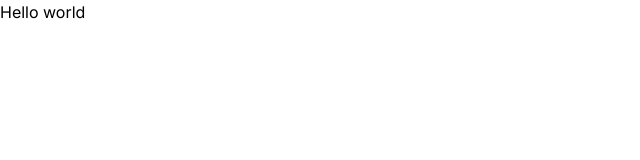
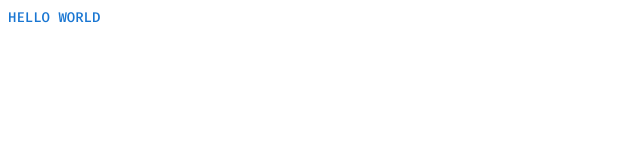
Before and after one commit to touhidhsn/touhidhasan, a Next.js app: page / in a window 1280 px wide. Shown: the top 160 px of the page, without its empty margins (0-640 px from the left). Built offline with nearby package versions, Linux system fonts and the light colour scheme.

Commit message:
mui setup

```diff
--- /dev/null
+++ b/app/Providers.tsx
@@ -0,0 +1,26 @@
+'use client';
+
+import { ThemeProvider, Typography, createTheme } from '@mui/material';
+import { NextFont } from 'next/dist/compiled/@next/font';
+import { ReactNode } from 'react';
+
+interface Props {
+  children: ReactNode;
+  fontName: NextFont;
+}
+
+const theme = createTheme({
+  typography: {
+    fontFamily: '"Fira Code", cursive',
+  },
+});
+
+const Providers = ({ children, fontName }: Props) => {
+  return (
+    <ThemeProvider className-={fontName} theme={theme}>
+      <Typography>{children}</Typography>
+    </ThemeProvider>
+  );
+};
+
+export default Providers;
--- a/app/layout.tsx
+++ b/app/layout.tsx
@@ -1,12 +1,13 @@
-import type { Metadata } from "next";
-import { Inter } from "next/font/google";
-import "./globals.css";
+import type { Metadata } from 'next';
+import { Fira_Code } from 'next/font/google';
+import './globals.css';
+import Providers from './Providers';
 
-const inter = Inter({ subsets: ["latin"] });
+const font = Fira_Code({ subsets: ['latin'] });
 
 export const metadata: Metadata = {
-  title: "Create Next App",
-  description: "Generated by create next app",
+  title: 'Create Next App',
+  description: 'Generated by create next app',
 };
 
 export default function RootLayout({
@@ -15,8 +16,8 @@ export default function RootLayout({
   children: React.ReactNode;
 }>) {
   return (
-    <html lang="en">
-      <body className={inter.className}>{children}</body>
+    <html lang='en'>
+      <Providers fontName={font}>{children}</Providers>
     </html>
   );
 }
--- a/app/page.tsx
+++ b/app/page.tsx
@@ -1,3 +1,9 @@
+import { Button } from '@mui/material';
+
 export default function Home() {
-  return <div>Hello world</div>;
+  return (
+    <>
+      <Button>Hello world</Button>
+    </>
+  );
 }
```
Also changed, not shown: package.json (+8 -5 lines), 1 other file (tests, documents, lock files or other folders).
